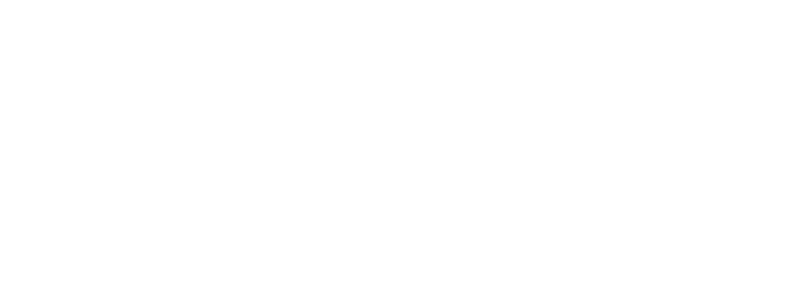
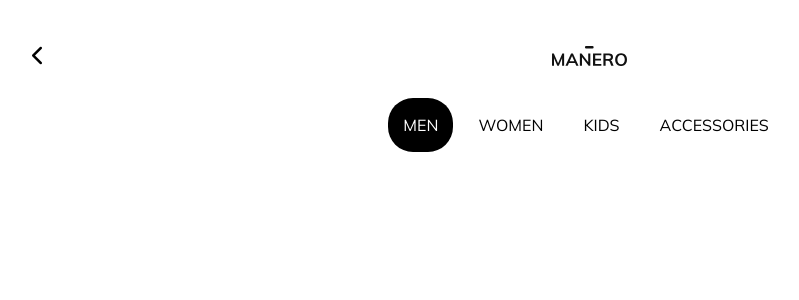
Before and after one commit to Sara-Lindstrom/Manero, a React (Create React App) app in the folder WebApp/: page /category in a window 1280 px wide. Before the commit this address had no page. Shown: the top 300 px of the page, without its empty margins (54-853 px from the left). Built offline with nearby package versions, Linux system fonts and the light colour scheme.

Commit message:
scroll menu done

```diff
--- a/WebApp/src/App.tsx
+++ b/WebApp/src/App.tsx
@@ -12,6 +12,7 @@
 import SignInView from './views/SignInView';
 import EditProfileView from './views/EditProfileView';
 import HomeView from './views/HomeView';
+import Categoryview from './views/CategoryView';
 
 function App() {
 
@@ -31,6 +32,7 @@
             <Route path='/AddCardView' element={<AddCardView />} />
             <Route path='/EditProfile' element={<EditProfileView /> }/>
             <Route path='/viewProfile' element={<ViewProfile />} />
+            <Route path='/Category' element={<Categoryview />} />
         </Routes>
     </BrowserRouter>
 
--- a/WebApp/src/css/scss/Style.scss
+++ b/WebApp/src/css/scss/Style.scss
@@ -17,6 +17,7 @@
 @import "./parts/AddCard";
 @import "./parts/signInFormSection";
 @import "./parts/iconsNavigationSection";
+@import "./parts/_scrollMenu.scss";
 
     //HomeView Start
 @import "./parts/SpecialOffersShowcase";
--- /dev/null
+++ b/WebApp/src/css/scss/parts/_scrollMenu.scss
@@ -0,0 +1,39 @@
+.categorynav {
+
+
+    .container {
+        display: flex;
+        justify-content: center;
+        align-items: center;
+
+        .scrollmenu {
+            display: flex;
+            background-color: #fff;
+            overflow: auto;
+            white-space: nowrap;
+
+            a {
+                display: inline-block;
+                color: black;
+                padding: 15px;
+                margin-left: 5px;
+                margin-right: 5px;
+                text-decoration: none;
+                margin-bottom: 15px;
+
+                &:hover {
+                    background-color: black;
+                    color: #fff;
+                    border-radius: 25px;
+                    transition: 0.3s;
+                }
+            }
+            .active {
+                background-color: black;
+                color: #fff;
+                border-radius: 25px;
+                transition: 0.3s;
+            }
+        }
+    }
+}
--- /dev/null
+++ b/WebApp/src/sections/CategoryNav.tsx
@@ -0,0 +1,28 @@
+import React, { useState } from 'react'
+
+function CategoryNav() {
+    const [activeLink, setActiveLink] = useState('home');
+
+    const handleLinkClick = (link: string) => {
+      setActiveLink(link);
+    };
+
+  return (
+<section className='categorynav'>
+      <div className='container scrollsection'>
+        <div className="scrollmenu">
+          <a href="#men" className={activeLink === 'home' ? 'active' : ''} onClick={() => handleLinkClick('home')} >MEN</a>
+
+          <a href="#women" className={activeLink === 'news' ? 'active' : ''} onClick={() => handleLinkClick('news')}>WOMEN</a>
+
+          <a href="#kids" className={activeLink === 'contact' ? 'active' : ''} onClick={() => handleLinkClick('contact')}>KIDS</a>
+
+          <a href="#accessories" className={activeLink === 'about' ? 'active' : ''} onClick={() => handleLinkClick('about')} >ACCESSORIES</a>
+        </div>
+      </div>
+    </section>
+
+
+  )
+}
+export default CategoryNav;
--- /dev/null
+++ b/WebApp/src/views/CategoryView.tsx
@@ -0,0 +1,17 @@
+import React from 'react'
+import BreadcrumbSection from '../sections/BreadcrumbSection'
+import CategoryNav from '../sections/CategoryNav';
+
+const Categoryview: React.FC = () => {
+    const handleNavigateBack = () => {
+      window.history.back();
+    };
+  return (
+    <>
+        <BreadcrumbSection currentPage='Add a new card' showBackButton={true} onNavigateBack={handleNavigateBack}/>
+        <CategoryNav/>
+    </>
+  )
+}
+
+export default Categoryview;
```
Also changed, not shown: WebApp/src/css/Style.min.css.
